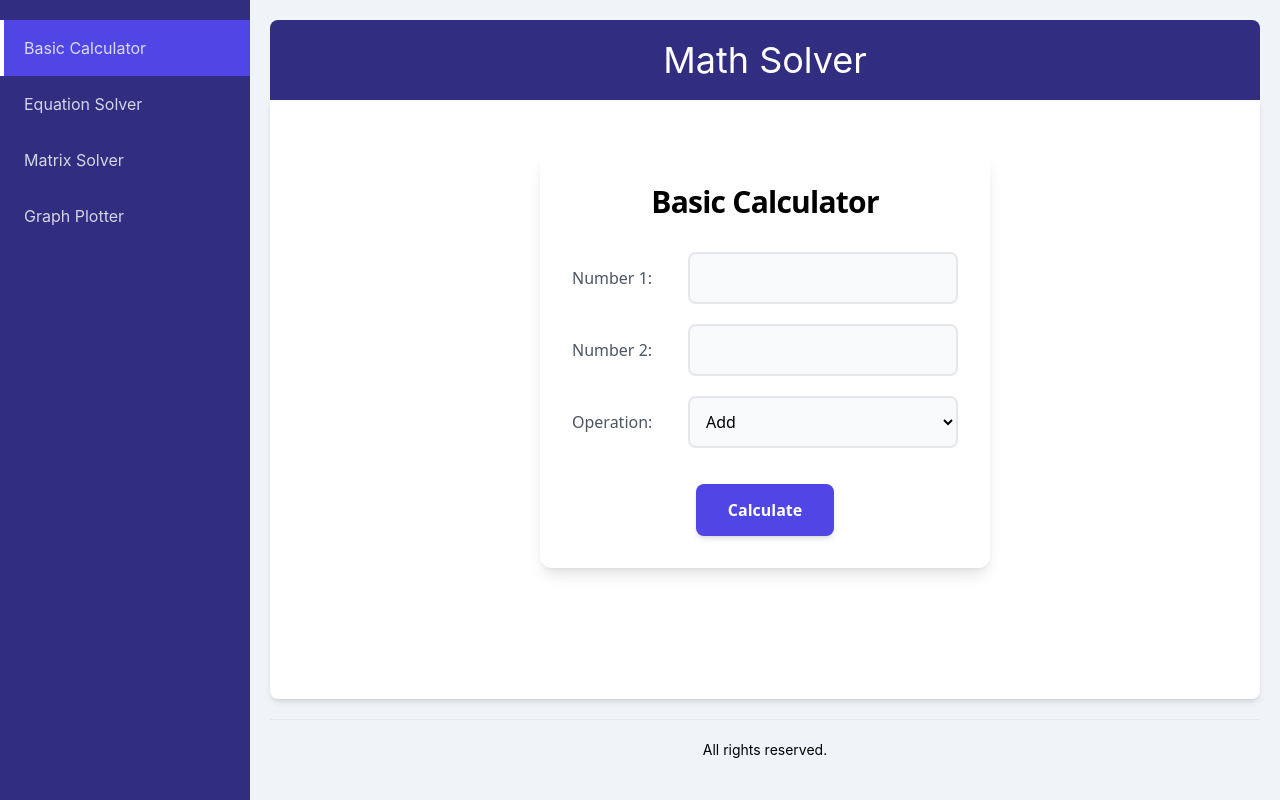
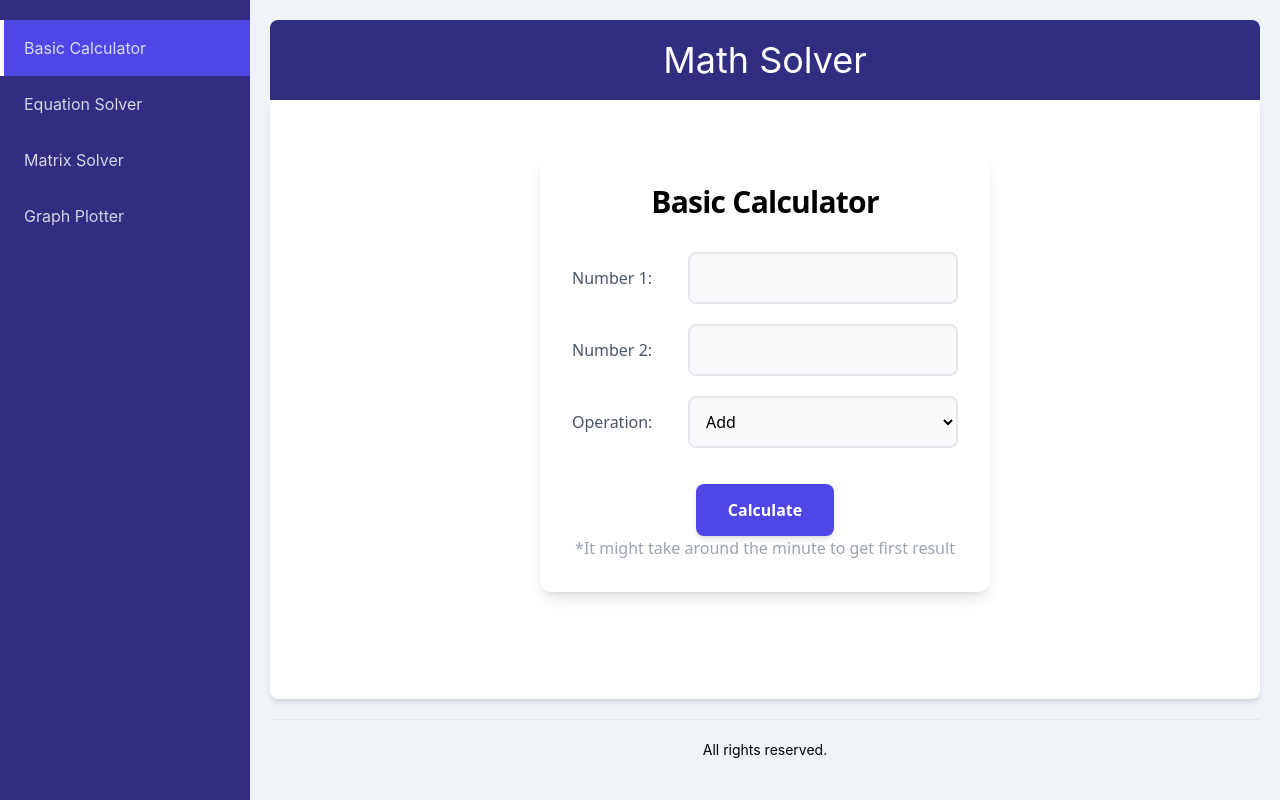
Before and after one commit to Neelpatel1604/mathsolverfrontend, a React (Create React App) app: page / in a window 1280 px wide. Built offline with nearby package versions, Linux system fonts and the light colour scheme; what chartjs-plugin-zoom would draw is missing.

Commit message:
update note

```diff
--- a/src/components/BasicCalculator.js
+++ b/src/components/BasicCalculator.js
@@ -124,6 +124,7 @@ const BasicCalculator = () => {
                     {error}
                 </p>
             )}
+            <p className='text-gray-400'> *It might take around the minute to get first result</p>
         </div>
     );
 };
```
